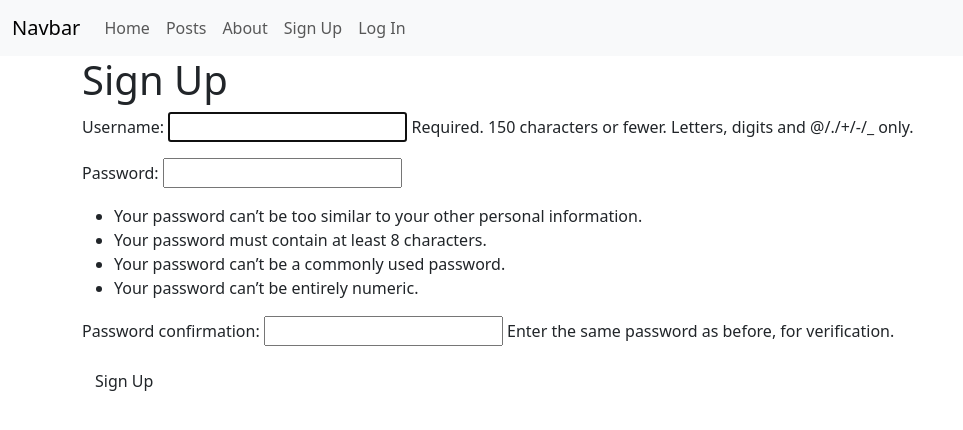
After one commit to BTurner08/blog, a Django app: page /accounts/signup/ in a window 1280 px wide. The commit adds this page. Shown: the top 430 px of the page, without its empty margins (0-963 px from the left). Run offline with Django 5.2, Linux system fonts and the light colour scheme; parts of the project's set-up code (start-up, migrations or seed data) failed here and were passed over.

Commit message:
Updated end of class 2

```diff
--- /dev/null
+++ b/accounts/urls.py
@@ -0,0 +1,7 @@
+from django.urls import path
+from .views import SignUpView
+
+
+urlpatterns = [
+    path("signup/", SignUpView.as_view(), name="signup"),
+]
--- a/accounts/views.py
+++ b/accounts/views.py
@@ -1,3 +1,9 @@
-from django.shortcuts import render
+from django.views.generic import CreateView
+from django.contrib.auth.forms import UserCreationForm
+from django.urls import reverse_lazy
 
-# Create your views here.
+
+class SignUpView(CreateView):
+    template_name = "registration/signup.html"
+    form_class = UserCreationForm
+    success_url = reverse_lazy("login")
--- a/config/urls.py
+++ b/config/urls.py
@@ -22,4 +22,5 @@ urlpatterns = [
     path("", include("pages.urls")),
     path("posts/", include("posts.urls")),
     path("accounts/", include("django.contrib.auth.urls")),
+    path("accounts/", include("accounts.urls")),
 ]
--- a/templates/base.html
+++ b/templates/base.html
@@ -28,6 +28,7 @@
                   <input type="submit" class="nav-link" value="Log Out">
                 </form>
               {% else %}
+              <a class="nav-link" href="{% url 'signup' %}">Sign Up</a>
                 <a class="nav-link" href="{% url 'login' %}">Log In</a>
               {% endif %}
             </div>
--- /dev/null
+++ b/templates/registration/signup.html
@@ -0,0 +1,13 @@
+{% extends 'base.html' %}
+
+
+{% block title %}Sign Up{% endblock title %}
+
+{% block content %}
+<h1>Sign Up</h1>
+<form method="POST">
+    {% csrf_token %}
+    {{ form.as_p }}
+    <input type="submit" class="btn btn-sucess" value="Sign Up">
+</form>
+{% endblock content %}
```
Also changed, not shown: db.sqlite3.
